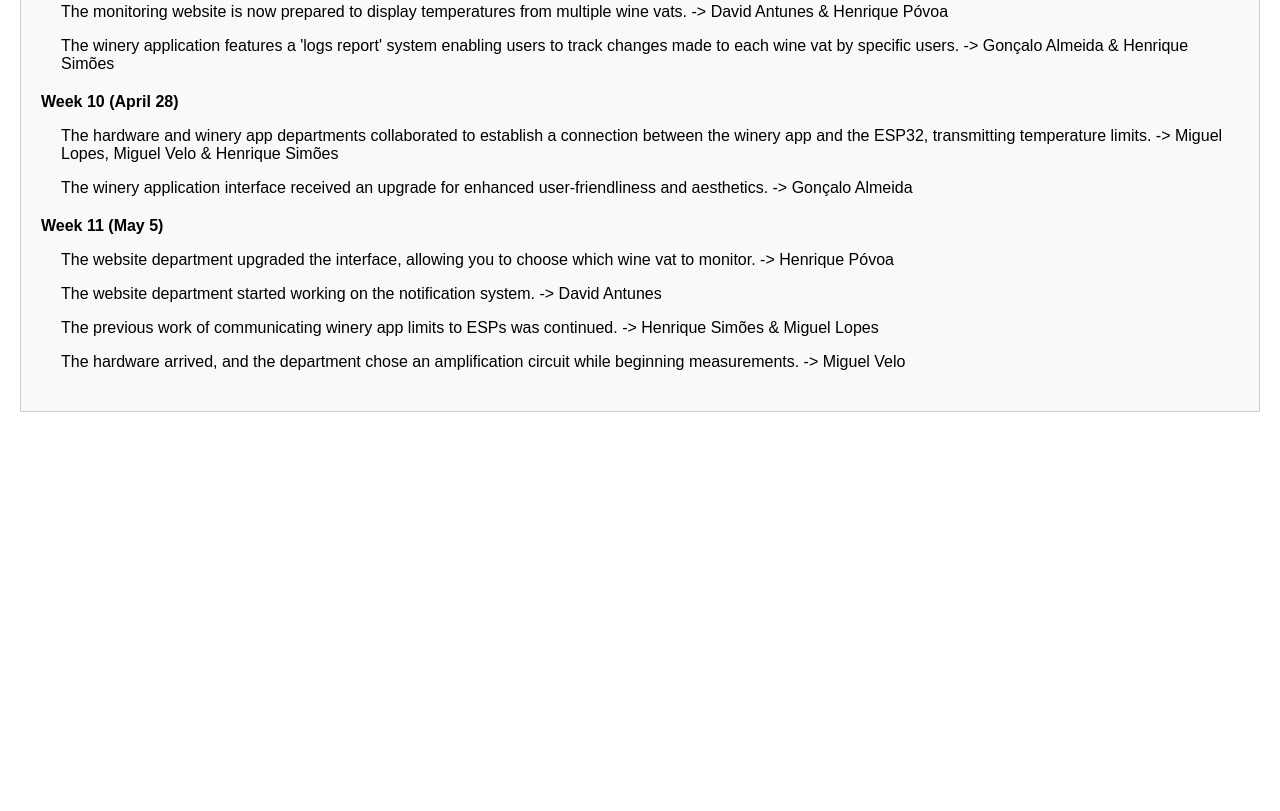
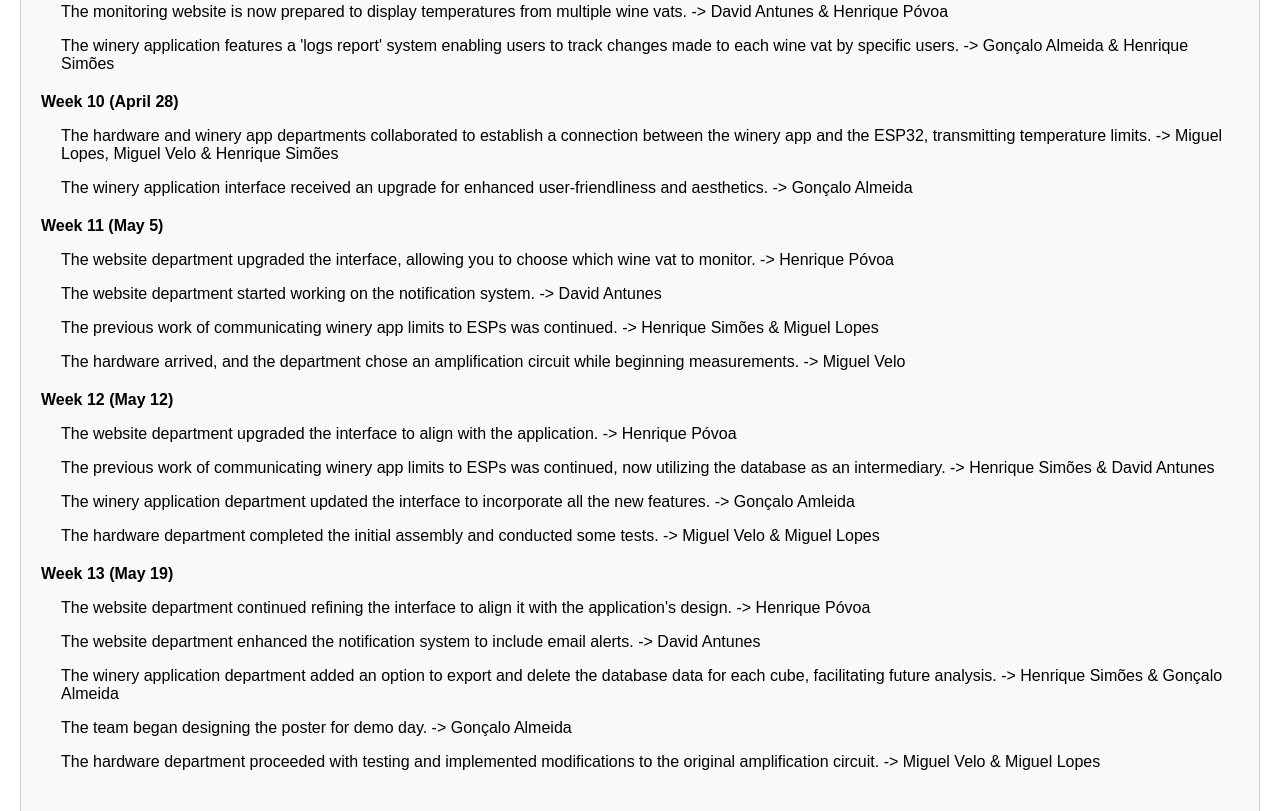
Before and after one commit to HenriqueSim/WineTemperatureControl.github.io, a plain HTML site: page tabs/blog.html in a window 1280 px wide. Shown: the part 1362-2173 px from the top of the page. Before the commit the page ends 1794 px from the top, so only its background shows below. Drawn offline with Linux system fonts and the light colour scheme.

Commit message:
updated blogue

```diff
--- a/tabs/blog.html
+++ b/tabs/blog.html
@@ -158,6 +158,27 @@
             </div>
         </div>
 
+        <div class="diary-entry">
+            <div class="entry-date">Week 12 (May 12)</div>
+            <div class="entry-content">
+                <p>The website department upgraded the interface to align with the application.  -> Henrique Póvoa</p>
+                <p>The previous work of communicating winery app limits to ESPs was continued, now utilizing the database as an intermediary.  -> Henrique Simões & David Antunes</p>
+                <p>The winery application department updated the interface to incorporate all the new features.  -> Gonçalo Amleida</p>
+                <p>The hardware department completed the initial assembly and conducted some tests.  -> Miguel Velo & Miguel Lopes</p>
+            </div>
+        </div>
+
+        <div class="diary-entry">
+            <div class="entry-date">Week 13 (May 19)</div>
+            <div class="entry-content">
+                <p>The website department continued refining the interface to align it with the application's design. -> Henrique Póvoa</p>
+                <p>The website department enhanced the notification system to include email alerts. -> David Antunes</p>
+                <p>The winery application department added an option to export and delete the database data for each cube, facilitating future analysis.  -> Henrique Simões & Gonçalo Almeida</p>
+                <p>The team began designing the poster for demo day. -> Gonçalo Almeida</p>
+                <p>The hardware department proceeded with testing and implemented modifications to the original amplification circuit. -> Miguel Velo & Miguel Lopes</p>
+            </div>
+        </div>
+
 
         <!-- Add more diary entries for subsequent weeks as needed -->
     </div>
```
